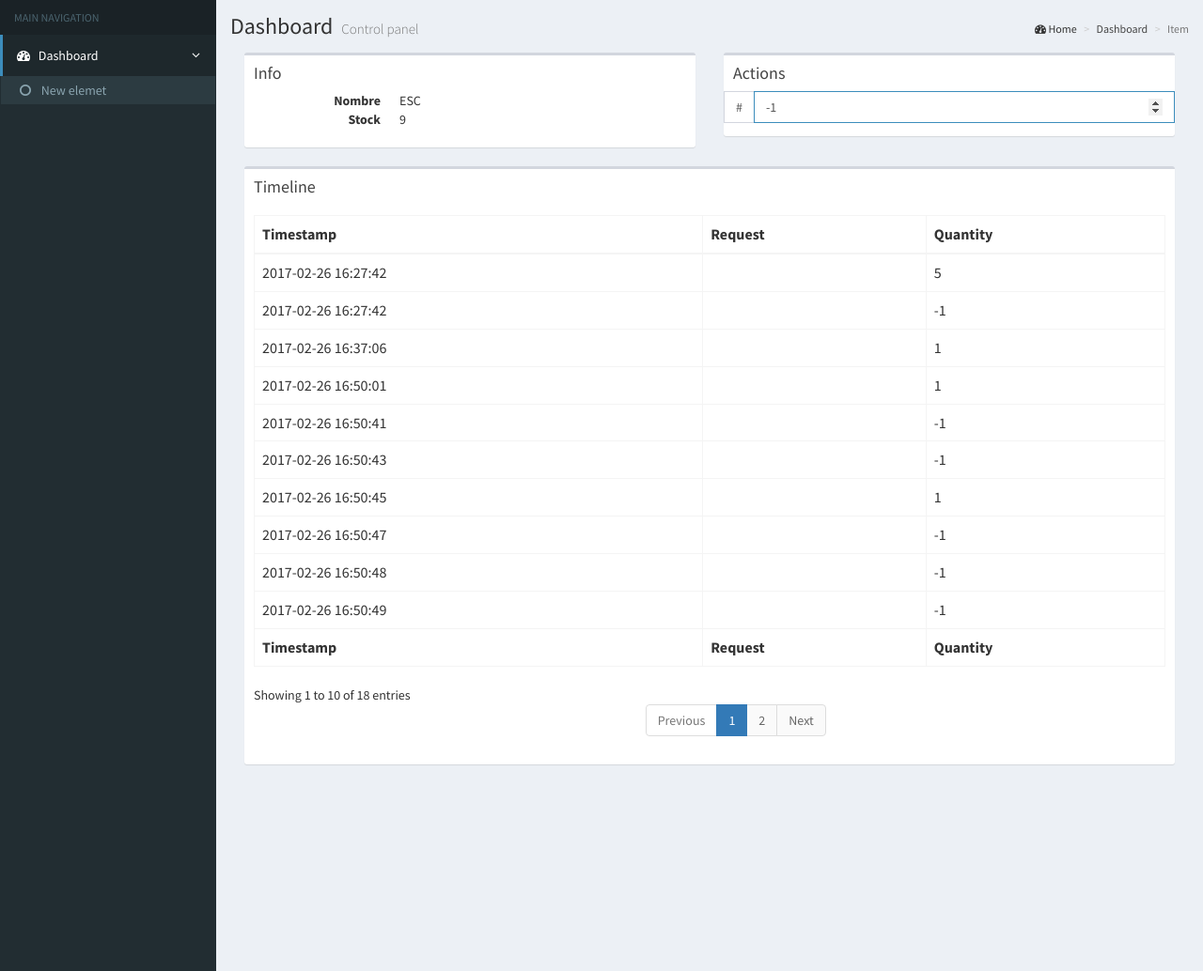
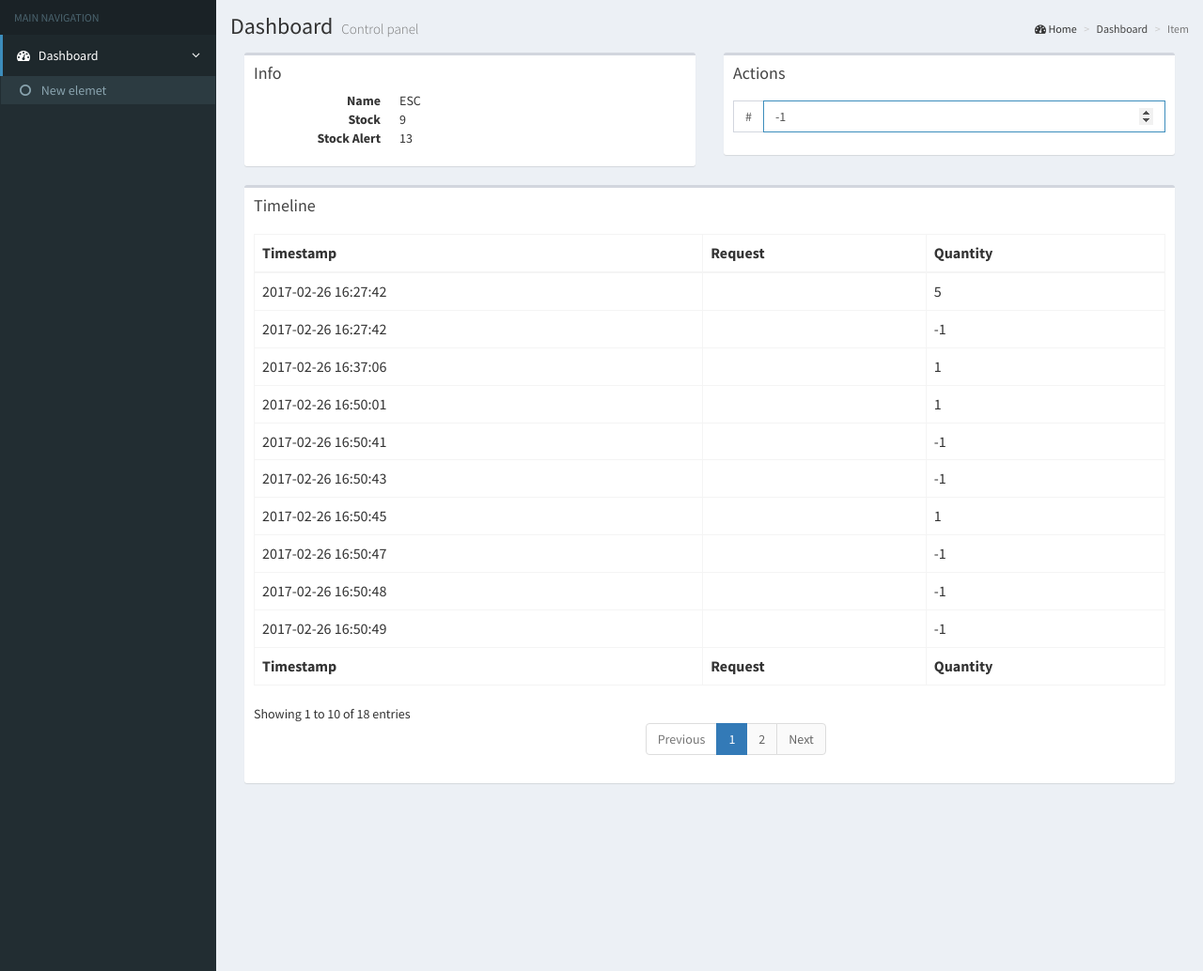
Before and after one commit to abilbaotm/stock, a PHP site: page /item.php?id=2 in a window 1280 px wide. Shown: the part 50-1084 px from the top of the page at 94% size. Run offline with PHP 8.4, Linux system fonts and the light colour scheme; data comes from the database, SQL or seed files in the repository; some libraries are stand-ins or nearby versions.

Commit message:
fix box display and include stock alert value

```diff
--- a/item.php
+++ b/item.php
@@ -10,13 +10,14 @@ include('includes/conectar.php');
 
 
 
-  $sql = "SELECT `id`, `name`, `barcode`, `stock` FROM `item` WHERE `id` = ".$_GET['id']." LIMIT 1";
+  $sql = "SELECT `id`, `name`, `barcode`, `stock`, `alerta` FROM `item` WHERE `id` = ".$_GET['id']." LIMIT 1";
   $quer=mysqli_query($con,$sql);
   $resul = mysqli_fetch_assoc($quer);
     $productoID=$resul['id'];
     $productoName=$resul['name'];
     $productoBarcode=$resul['barcode'];
     $productoStock=$resul['stock'];
+    $productoAlert=$resul['alerta'];
 
 
 
@@ -47,10 +48,12 @@ include('includes/conectar.php');
 			</div>
 			<div class="row">
 				<dl class="dl-horizontal">
-            <dt>Nombre</dt>
+            <dt>Name</dt>
             <dd><?php echo $productoName;?></dd>
             <dt>Stock</dt>
             <dd><?php echo $productoStock;?></dd>
+            <dt>Stock Alert</dt>
+            <dd><?php echo $productoAlert;?></dd>
         </dl>
 			</div>
 		</div>
@@ -61,6 +64,7 @@ include('includes/conectar.php');
         <h3 class="box-title">Actions</h3>
       </div>
       <div class="row">
+        <div class="box-body">
           <div class="col-sm-12">
             <form action="item.php?id=<?php echo $_GET['id'];?>" method="POST">
               <div class="input-group">
@@ -68,6 +72,7 @@ include('includes/conectar.php');
                 <input type="number" class="form-control" value=-1 name="stock" autofocus>
               </div>
           </form>
+          </div>
         </div>
       </div>
     </div>
```
Lines whose indentation alone changed are shown as unchanged.
